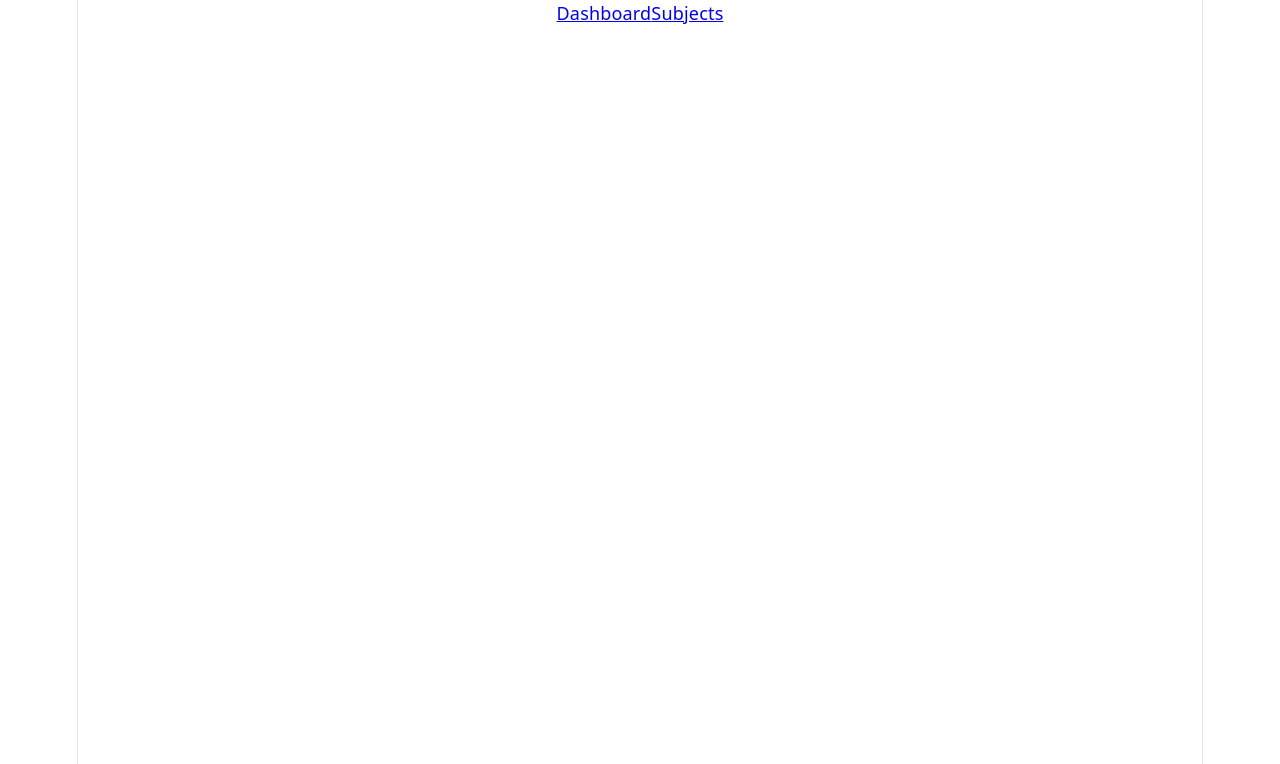
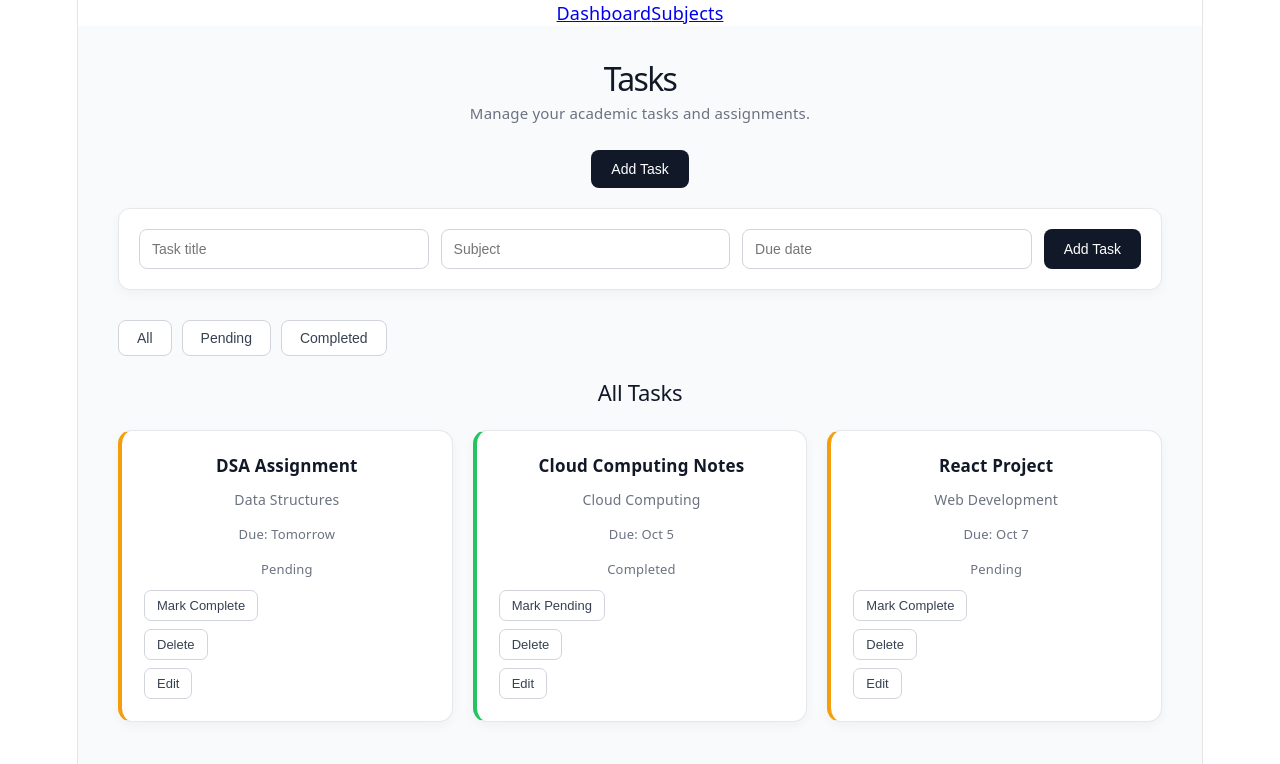
Before and after one commit to 74nandini-dot/CAMPUSflow, a React (Vite) app: page /tasks in a window 1280 px wide. Before the commit this address had no page. Shown: the top 764 px of the page. Built offline with nearby package versions, Linux system fonts and the light colour scheme.

Commit message:
Build task management functionality

```diff
--- a/src/App.jsx
+++ b/src/App.jsx
@@ -1,3 +1,4 @@
+import Tasks from './pages/Tasks'
 import { BrowserRouter, Routes, Route } from 'react-router-dom'
 import Navbar from './components/Navbar'
 import Dashboard from './pages/Dashboard/Dashboard'
@@ -18,6 +19,11 @@ function App() {
           path="/subjects"
           element={<Subjects />}
         />
+
+        <Route
+          path="/tasks"
+          element={<Tasks />}
+        />
       </Routes>
     </BrowserRouter>
   )
--- a/src/components/TaskCard.jsx
+++ b/src/components/TaskCard.jsx
@@ -1,10 +1,32 @@
+function TaskCard({
+  title,
+  subject,
+  dueDate,
+  completed,
+  onToggle,
+  taskId,
+  onDelete,
+  onEdit,
+}) {
+  return (
 
-function TaskCard({ title, subject, dueDate }) {
-  return (
-    <div className="task-card">
+    <div className={`task-card ${completed ? "completed" : "pending"}`}>
       <h3>{title}</h3>
       <p>{subject}</p>
       <span>Due: {dueDate}</span>
+      <span>{completed ? "Completed" : "Pending"}</span>
+
+      <button onClick={() => onToggle(taskId)}>
+        {completed ? "Mark Pending" : "Mark Complete"}
+      </button>
+
+      <button onClick={() => onDelete(taskId)}>
+          Delete
+      </button>
+
+      <button onClick={() => onEdit(taskId)}>
+          Edit
+      </button>
     </div>
   );
 }
--- a/src/pages/Dashboard/Dashboard.css
+++ b/src/pages/Dashboard/Dashboard.css
@@ -187,3 +187,10 @@
     grid-template-columns: 1fr;
   }
 }
+.task-card.completed {
+  border-left: 4px solid #22c55e;
+}
+
+.task-card.pending {
+  border-left: 4px solid #f59e0b;
+}
--- /dev/null
+++ b/src/pages/Tasks.css
@@ -0,0 +1,244 @@
+/* =========================
+   Tasks Page
+========================= */
+
+.tasks-page {
+  min-height: 100vh;
+  padding: 40px;
+  background: #f8fafc;
+  box-sizing: border-box;
+}
+
+.tasks-page h1 {
+  margin: 0;
+  font-size: 32px;
+  color: #111827;
+}
+
+.tasks-page > p {
+  margin: 8px 0 24px;
+  color: #6b7280;
+  font-size: 15px;
+}
+
+
+/* =========================
+   Add Task Button
+========================= */
+
+.tasks-page > button {
+  padding: 11px 20px;
+  border: none;
+  border-radius: 8px;
+  background: #111827;
+  color: white;
+  font-size: 14px;
+  font-weight: 500;
+  cursor: pointer;
+}
+
+.tasks-page > button:hover {
+  background: #374151;
+}
+
+
+/* =========================
+   Task Form
+========================= */
+
+.task-form {
+  display: flex;
+  gap: 12px;
+  margin-top: 20px;
+  padding: 20px;
+  background: white;
+  border: 1px solid #e5e7eb;
+  border-radius: 12px;
+  box-shadow: 0 4px 12px rgba(0, 0, 0, 0.04);
+}
+
+.task-form input {
+  flex: 1;
+  min-width: 0;
+  padding: 11px 12px;
+  border: 1px solid #d1d5db;
+  border-radius: 8px;
+  font-size: 14px;
+  outline: none;
+  box-sizing: border-box;
+}
+
+.task-form input:focus {
+  border-color: #6b7280;
+}
+
+.task-form button {
+  padding: 11px 20px;
+  border: none;
+  border-radius: 8px;
+  background: #111827;
+  color: white;
+  font-size: 14px;
+  font-weight: 500;
+  cursor: pointer;
+}
+
+.task-form button:hover {
+  background: #374151;
+}
+
+
+/* =========================
+   Filters
+========================= */
+
+.task-filters {
+  display: flex;
+  gap: 10px;
+  margin-top: 30px;
+}
+
+.task-filters button {
+  padding: 9px 18px;
+  border: 1px solid #d1d5db;
+  border-radius: 8px;
+  background: white;
+  color: #374151;
+  font-size: 14px;
+  cursor: pointer;
+}
+
+.task-filters button:hover {
+  background: #f3f4f6;
+}
+
+
+/* =========================
+   Tasks Section
+========================= */
+
+.tasks-page .task-list {
+  display: grid;
+  grid-template-columns: repeat(3, minmax(0, 1fr));
+  gap: 20px;
+  margin-top: 24px;
+}
+
+.tasks-page .task-list h2 {
+  grid-column: 1 / -1;
+  margin: 0 0 4px;
+  font-size: 22px;
+  color: #111827;
+}
+
+
+/* =========================
+   Task Card
+========================= */
+
+.tasks-page .task-card {
+  position: relative;
+  padding: 22px;
+  background: white;
+  border: 1px solid #e5e7eb;
+  border-radius: 14px;
+  box-shadow: 0 4px 12px rgba(0, 0, 0, 0.04);
+
+  display: flex;
+  flex-direction: column;
+  gap: 8px;
+
+  box-sizing: border-box;
+}
+
+.tasks-page .task-card:hover {
+  box-shadow: 0 8px 20px rgba(0, 0, 0, 0.07);
+}
+
+
+/* Task title */
+
+.tasks-page .task-card h3 {
+  margin: 0;
+  color: #111827;
+  font-size: 17px;
+}
+
+
+/* Subject */
+
+.tasks-page .task-card p {
+  margin: 0;
+  color: #6b7280;
+  font-size: 14px;
+}
+
+
+/* Due date + status */
+
+.tasks-page .task-card span {
+  color: #6b7280;
+  font-size: 13px;
+}
+
+
+/* =========================
+   Task Buttons
+========================= */
+
+.tasks-page .task-card button {
+  width: fit-content;
+  padding: 7px 12px;
+  border: 1px solid #d1d5db;
+  border-radius: 7px;
+  background: white;
+  color: #374151;
+  font-size: 13px;
+  cursor: pointer;
+}
+
+.tasks-page .task-card button:hover {
+  background: #f3f4f6;
+}
+
+
+/* =========================
+   Completed / Pending
+========================= */
+
+.tasks-page .task-card.completed {
+  border-left: 4px solid #22c55e;
+}
+
+.tasks-page .task-card.pending {
+  border-left: 4px solid #f59e0b;
+}
+
+
+/* =========================
+   Mobile
+========================= */
+
+@media (max-width: 900px) {
+  .tasks-page .task-list {
+    grid-template-columns: repeat(2, minmax(0, 1fr));
+  }
+
+  .task-form {
+    flex-direction: column;
+  }
+}
+
+@media (max-width: 600px) {
+  .tasks-page {
+    padding: 20px;
+  }
+
+  .tasks-page .task-list {
+    grid-template-columns: 1fr;
+  }
+
+  .task-filters {
+    flex-wrap: wrap;
+  }
+}
--- /dev/null
+++ b/src/pages/Tasks.jsx
@@ -0,0 +1,214 @@
+import { useState } from "react";
+import "./Tasks.css";
+import TaskCard from "../components/TaskCard";
+
+const tasks = [
+  {
+    id: 1,
+    title: "DSA Assignment",
+    subject: "Data Structures",
+    dueDate: "Tomorrow",
+    completed: false,
+  },
+  {
+    id: 2,
+    title: "Cloud Computing Notes",
+    subject: "Cloud Computing",
+    dueDate: "Oct 5",
+    completed: true,
+  },
+  {
+    id: 3,
+    title: "React Project",
+    subject: "Web Development",
+    dueDate: "Oct 7",
+    completed: false,
+  },
+];
+
+function Tasks() {
+  const [taskList, setTaskList] = useState(tasks);
+
+  const [showForm, setShowForm] = useState(false);
+
+  const [newTask, setNewTask] = useState({
+  title: "",
+  subject: "",
+  dueDate: "",
+});
+
+  const [editingTaskId, setEditingTaskId] = useState(null);
+
+  const [filter, setFilter] = useState("all");
+
+  const toggleTask = (id) => {
+  setTaskList(
+    taskList.map((task) =>
+      task.id === id
+        ? { ...task, completed: !task.completed }
+        : task
+    )
+  );
+};
+const addTask = () => {
+  if (
+    !newTask.title.trim() ||
+    !newTask.subject.trim() ||
+    !newTask.dueDate.trim()
+  ) {
+    alert("Please fill in all fields.");
+    return;
+  }
+
+  if (editingTaskId !== null) {
+    setTaskList(
+      taskList.map((task) =>
+        task.id === editingTaskId
+          ? {
+              ...task,
+              title: newTask.title,
+              subject: newTask.subject,
+              dueDate: newTask.dueDate,
+            }
+          : task
+      )
+    );
+
+    setEditingTaskId(null);
+  } else {
+  const task = {
+    id: Date.now(),
+    title: newTask.title,
+    subject: newTask.subject,
+    dueDate: newTask.dueDate,
+    completed: false,
+  };
+
+  setTaskList([...taskList, task]);
+  }
+  setNewTask({
+    title: "",
+    subject: "",
+    dueDate: "",
+  });
+
+  setShowForm(false);
+};
+
+const deleteTask = (id) => {
+  setTaskList(
+    taskList.filter((task) => task.id !== id)
+  );
+};
+
+const editTask = (id) => {
+  const task = taskList.find((task) => task.id === id);
+
+  setNewTask({
+    title: task.title,
+    subject: task.subject,
+    dueDate: task.dueDate,
+  });
+
+  setEditingTaskId(id);
+  setShowForm(true);
+};
+
+const filteredTasks = taskList.filter((task) => {
+  if (filter === "pending") {
+    return !task.completed;
+  }
+
+  if (filter === "completed") {
+    return task.completed;
+  }
+
+  return true;
+});
+
+  return (
+    <div className="tasks-page">
+      <h1>Tasks</h1>
+      <p>Manage your academic tasks and assignments.</p>
+
+          <button onClick={() => setShowForm(!showForm)}>
+            {showForm ? "Cancel" : "Add Task"}
+          </button>
+
+          <div className="task-form">
+            <input
+              type="text"
+              placeholder="Task title"
+              value={newTask.title}
+              onChange={(e) =>
+                setNewTask({
+                  ...newTask,
+                  title: e.target.value,
+                })
+              }
+            />
+
+            <input
+              type="text"
+              placeholder="Subject"
+              value={newTask.subject}
+              onChange={(e) =>
+                setNewTask({
+                  ...newTask,
+                  subject: e.target.value,
+                })
+              }
+            />
+
+            <input
+              type="text"
+              placeholder="Due date"
+              value={newTask.dueDate}
+              onChange={(e) =>
+                setNewTask({
+                  ...newTask,
+                  dueDate: e.target.value,
+                })
+              }
+            />
+
+            <button onClick={addTask}>Add Task</button>
+          </div>
+
+        <div className="task-filters">
+              <button onClick={() => setFilter("all")}>
+                All
+              </button>
+
+              <button onClick={() => setFilter("pending")}>
+                Pending
+              </button>
+
+              <button onClick={() => setFilter("completed")}>
+                Completed
+              </button>
+            </div>
+
+        <div className="task-list">
+        <h2>All Tasks</h2>
+
+      {filteredTasks.map((task) => (
+          <TaskCard
+            key={task.id}
+            title={task.title}
+            subject={task.subject}
+            dueDate={task.dueDate}
+            completed={task.completed}
+            onToggle={toggleTask}
+            taskId={task.id}
+            onDelete={deleteTask}
+            onEdit={editTask}
+          />
+        ))}
+
+      </div>
+    </div>
+  );
+}
+
+export default Tasks;
```
Also changed, not shown: src/pages/Task.jsx (deleted, +0 -10 lines).
